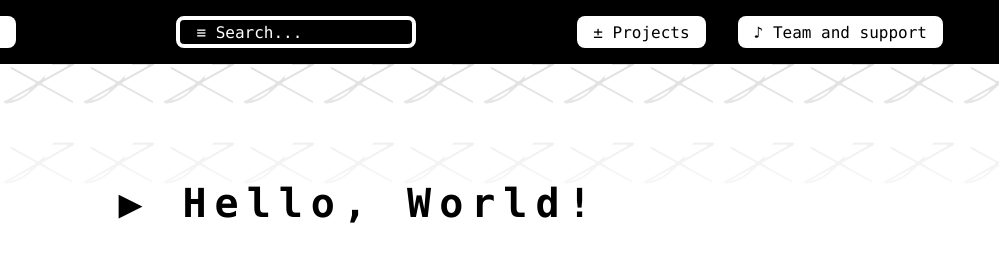
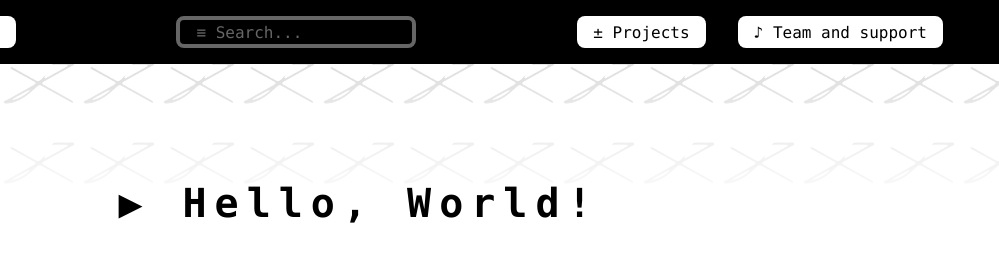
Before and after one commit to Science52101/science52101.github.io, a plain HTML site: page index.html in a window 1280 px wide. Shown: the top 280 px of the page, 281-1280 px from the left. Drawn offline with Linux system fonts and the light colour scheme.

Commit message:
ALLX W: OK, the search bar does nothing. :/

```diff
--- a/style.css
+++ b/style.css
@@ -125,10 +125,10 @@ a
     width: 30vh;
     text-align: left;
     font-family: 'cascadia code', 'consolas', monospace;
-    border-color: #FFFFFF;
+    border-color: #666666;
     border-width: 0.5vh;
     border-style: solid;
-    color: #FFFFFF;
+    color: #666666;
     font-size: 2vh;
     transition: 1s ease;
 }
```
